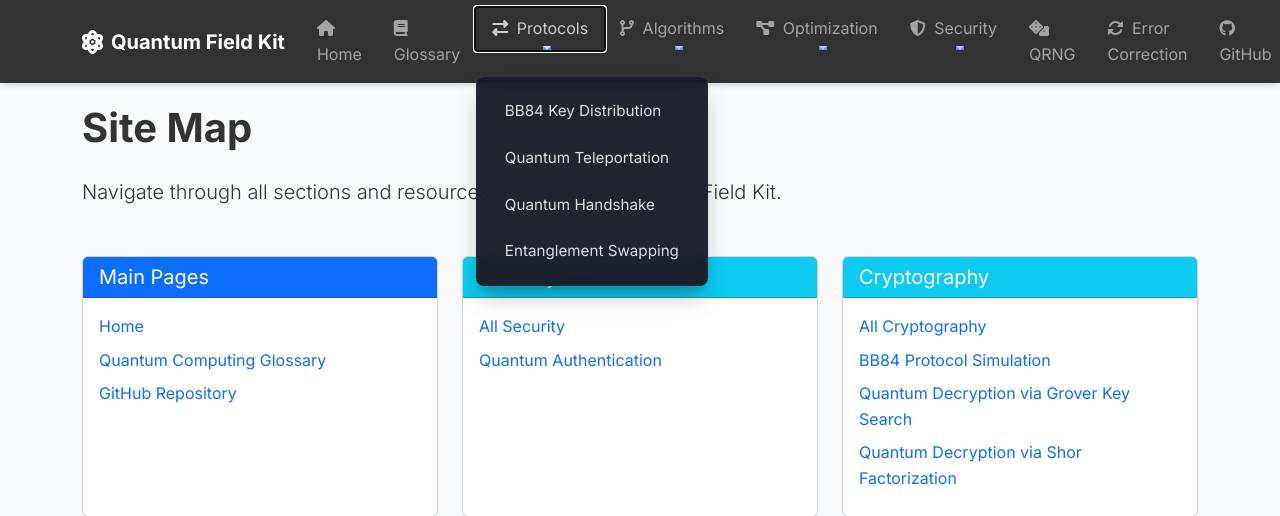
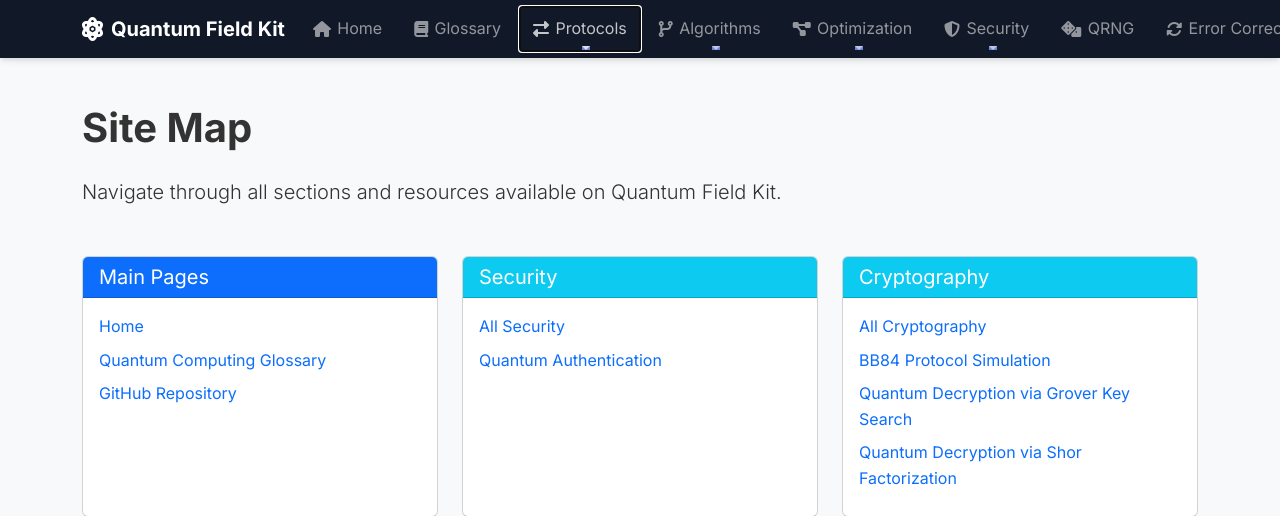
Before and after one commit to ParleSec/QuantumFieldKit, a Flask app: page /sitemap in a window 1280 px wide, after a click on "Protocols". Shown: the top 516 px of the page. Run offline with Flask 2, Linux system fonts and the light colour scheme; some libraries are stand-ins or nearby versions.

Commit message:
UPDATE styles

```diff
--- a/static/css/style.css
+++ b/static/css/style.css
@@ -56,11 +55,11 @@
     flex-direction: column;
     overflow-x: hidden;
     position: relative;
+    padding-top: 56px;
   }
 
   main {
     flex-grow: 1;
-    padding-top: 56px; /* Navbar height */
   }
 
   a {
@@ -95,32 +94,75 @@
   }
 
   /* =====================
-     Navigation
+     Navigation - FIXED HEADER
      ===================== */
   #mainNav {
     transition: background-color 0.3s ease;
-    background-color: rgba(0, 0, 0, 0.8);
+    background-color: var(--dark);
     box-shadow: var(--shadow-md);
+    z-index: 1030; /* Ensure navbar is above other content */
+    padding: 0.5rem 1rem;
+    position: fixed;
+    top: 0;
+    left: 0;
+    right: 0;
+    width: 100%;
   }
 
   #mainNav.scrolled {
     background-color: var(--dark);
   }
 
+  /* Brand styling */
   #mainNav .navbar-brand {
     font-weight: 700;
     font-size: 1.25rem;
+    display: flex;
+    align-items: center;
   }
 
   #mainNav .navbar-brand i {
     font-size: 1.5rem;
+    margin-right: 0.5rem;
   }
 
-  #mainNav .nav-link {
-    padding: 0.5rem 1rem;
+  /* Navbar structure fix */
+  #mainNav .navbar-nav {
+    display: flex !important;
+    flex-direction: row !important;
+    flex-wrap: nowrap !important;
+    align-items: center !important;
+    margin-left: auto;
+  }
+
+  /* Nav item styling */
+  #mainNav .nav-item {
+    margin-right: 0.5rem;
     position: relative;
   }
 
+  /* Critical fix for nav-link display */
+  #mainNav .nav-link {
+    display: flex !important;
+    align-items: center !important;
+    justify-content: flex-start !important;
+    white-space: nowrap !important;
+    padding: 0.5rem 0.75rem !important;
+    position: relative;
+  }
+
+  /* Ensure icons display properly */
+  #mainNav .nav-link i,
+  #mainNav .nav-link .fas,
+  #mainNav .nav-link .fab {
+    display: inline-block !important;
+    vertical-align: middle !important;
+    margin-right: 0.4rem !important;
+    margin-top: 0 !important;
+    font-size: 1rem !important;
+  }
+
+  /* Nav link hover effect */
   #mainNav .nav-link::after {
     content: '';
     position: absolute;
@@ -160,6 +203,18 @@
       opacity: 1;
       transform: translateY(0) scale(1);
     }
+  }
+
+  /* Dropdown toggle caret */
+  .dropdown-toggle::after {
+    transition: transform 0.2s ease;
+    vertical-align: middle !important;
+    margin-left: 0.4em !important;
+    margin-top: 0.1em;
+  }
+
+  .dropdown-toggle[aria-expanded="true"]::after {
+    transform: rotate(180deg);
   }
 
   /* Dropdown items with hover effects */
@@ -208,21 +263,6 @@
     margin: 0.5rem 1rem;
   }
 
-  /* Dropdown toggle */
-  .nav-item.dropdown {
-    position: relative;
-  }
-
-  .dropdown-toggle::after {
-    transition: transform 0.2s ease;
-    vertical-align: middle;
-    margin-left: 0.4em;
-  }
-
-  .dropdown-toggle[aria-expanded="true"]::after {
-    transform: rotate(180deg);
-  }
-
   /* Dropdown show/hide states */
   .navbar-nav .dropdown:hover > .nav-link {
     color: var(--accent);
--- a/templates/base.html
+++ b/templates/base.html
@@ -303,7 +303,7 @@
   <!-- Page-specific scripts -->
   {% block extra_scripts %}{% endblock %}
   <script>
-    document.addEventListener('DOMContentLoaded', function() {
+    /* document.addEventListener('DOMContentLoaded', function() {
       // Get all dropdown toggles
       const dropdownToggles = document.querySelectorAll('.dropdown-toggle');
 
@@ -339,7 +339,7 @@
           }
         });
       });
-    });
+    }); */
     </script>
 </body>
 </html>
```
Also changed, not shown: other parts of static/css/style.css (+159 -134 lines).
